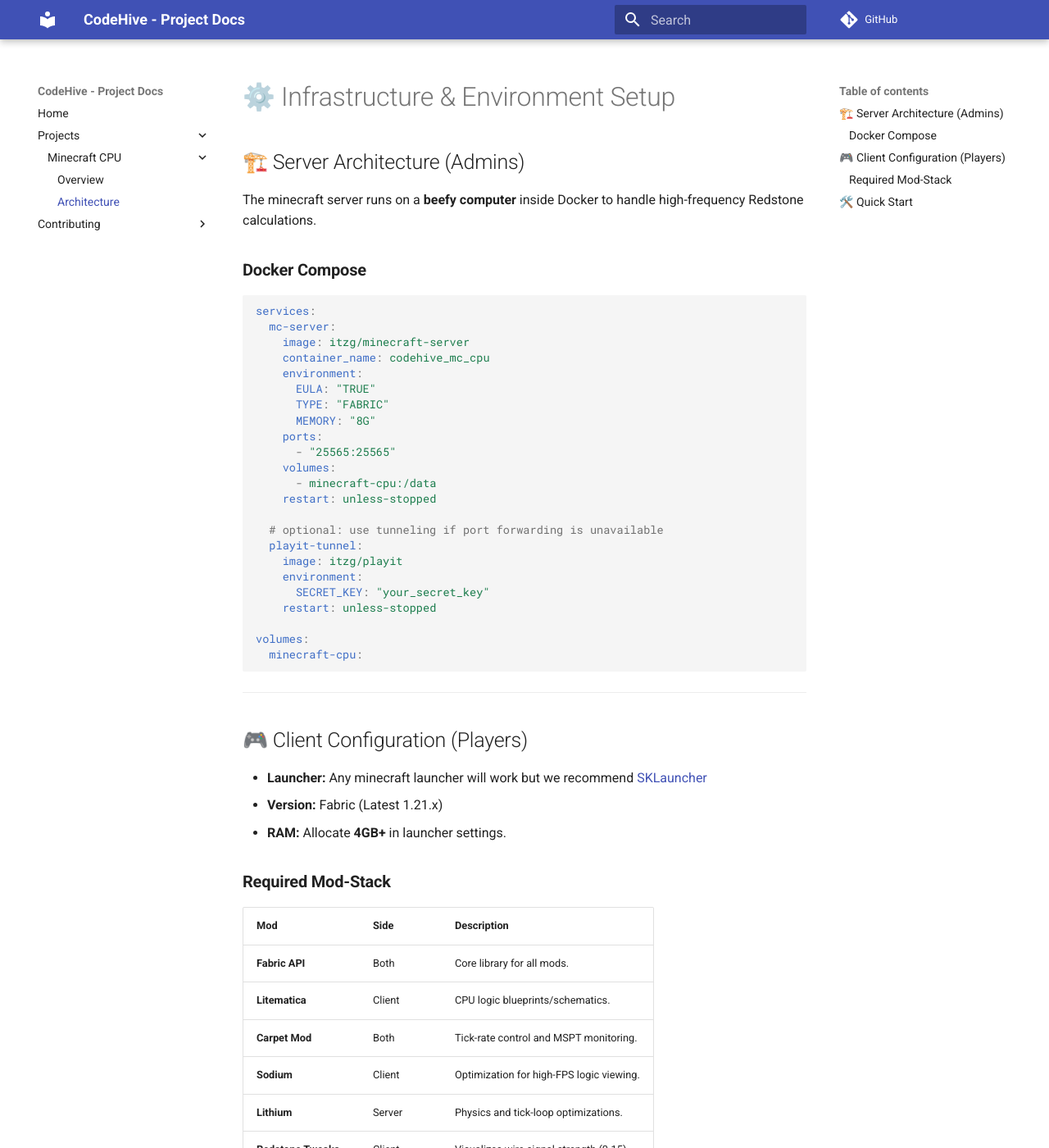
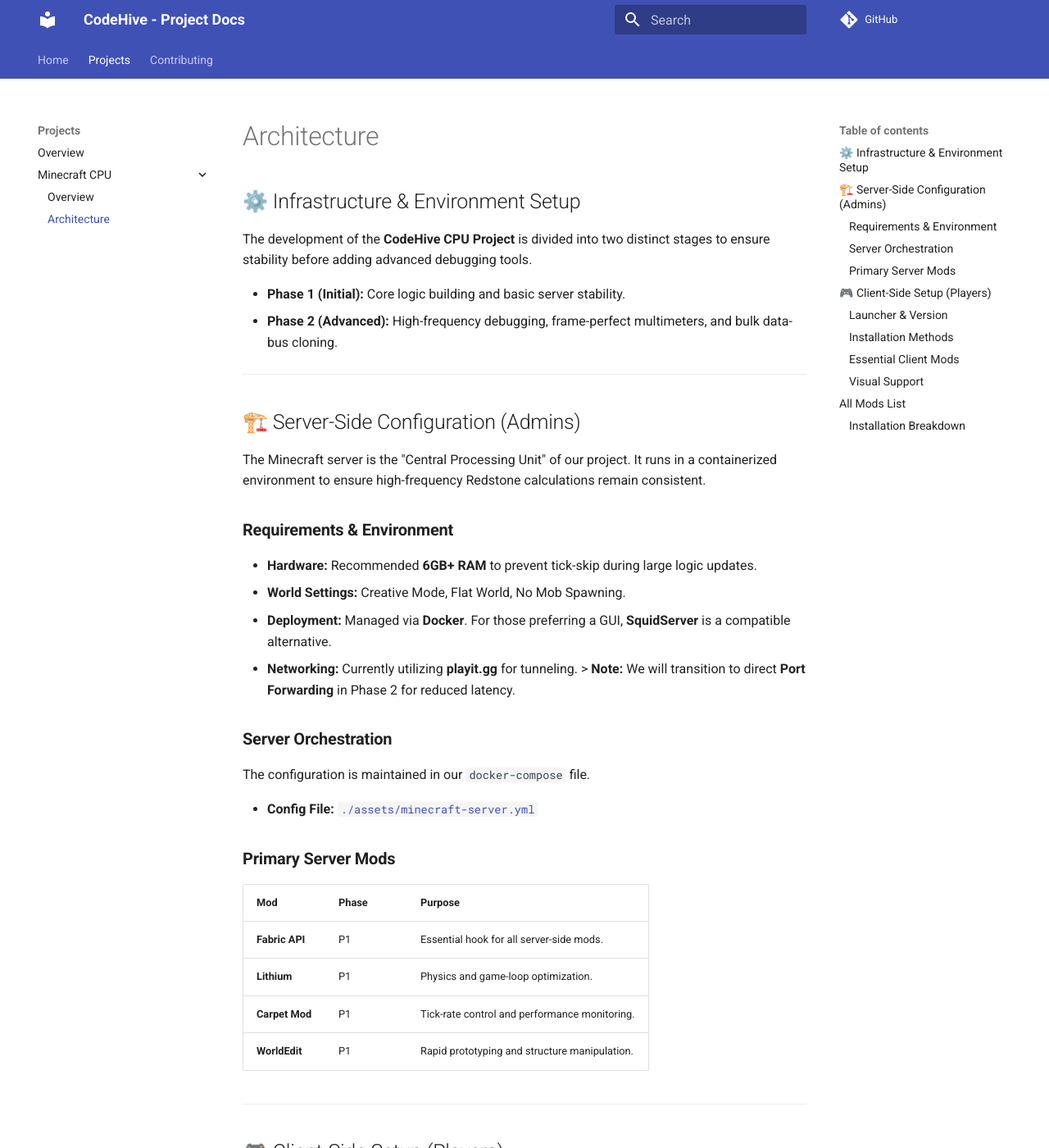
Before and after one commit to CodeHive-QA/project-docs, an MkDocs documentation site: the page built from docs/projects/minecraft-cpu/setup.md, in a window 1280 px wide and 1400 px high. Shown: the whole window at 82% size. Built offline with MkDocs 1.6.1 and Material for MkDocs 9.7.7, drawn with Linux system fonts in a browser that asks for light colours; comment, search, counter and statistics services are not loaded; some of the changed text lies outside the part shown.

Commit message:
update to the architeccture page minecraft cpu

````diff
--- /dev/null
+++ b/docs/projects/index.md
@@ -0,0 +1,2 @@
+# All the projects:
+- [**Minecraft CPU:** ](./minecraft-cpu/index.md) *Build a 8-bit computer in minecraft*
--- /dev/null
+++ b/docs/projects/minecraft-cpu/assets/playit-tunnel.yml
@@ -0,0 +1,6 @@
+services:
+  playit:
+    image: ghcr.io/playit-cloud/playit-agent:0.17
+    network_mode: host
+    environment:
+    - SECRET_KEY=your_playit_secret_key_here
--- a/docs/projects/minecraft-cpu/setup.md
+++ b/docs/projects/minecraft-cpu/setup.md
@@ -1,64 +1,95 @@
-# ⚙️ Infrastructure & Environment Setup
+## ⚙️ Infrastructure & Environment Setup
 
-## 🏗️ Server Architecture (Admins)
-The minecraft server runs on a **beefy computer** inside Docker to handle high-frequency Redstone calculations.
+The development of the **CodeHive CPU Project** is divided into two distinct stages to ensure stability before adding advanced debugging tools.
 
-### **Docker Compose**
-```yaml
-services:
-  mc-server:
-    image: itzg/minecraft-server
-    container_name: codehive_mc_cpu
-    environment:
-      EULA: "TRUE"
-      TYPE: "FABRIC"
-      MEMORY: "8G"
-    ports:
-      - "25565:25565"
-    volumes:
-      - minecraft-cpu:/data
-    restart: unless-stopped
+  * **Phase 1 (Initial):** Core logic building and basic server stability.
+  * **Phase 2 (Advanced):** High-frequency debugging, frame-perfect multimeters, and bulk data-bus cloning.
 
-  # optional: use tunneling if port forwarding is unavailable
-  playit-tunnel:
-    image: itzg/playit
-    environment:
-      SECRET_KEY: "your_secret_key"
-    restart: unless-stopped
+-----
 
-volumes:
-  minecraft-cpu:
-```
+## 🏗️ Server-Side Configuration (Admins)
+
+The Minecraft server is the "Central Processing Unit" of our project. It runs in a containerized environment to ensure high-frequency Redstone calculations remain consistent.
+
+### **Requirements & Environment**
+
+  * **Hardware:** Recommended **6GB+ RAM** to prevent tick-skip during large logic updates.
+  * **World Settings:** Creative Mode, Flat World, No Mob Spawning.
+  * **Deployment:** Managed via **Docker**. For those preferring a GUI, **SquidServer** is a compatible alternative.
+  * **Networking:** Currently utilizing **playit.gg** for tunneling.
+    > **Note:** We will transition to direct **Port Forwarding** in Phase 2 for reduced latency.
+
+### **Server Orchestration**
+
+The configuration is maintained in our `docker-compose` file.
+
+  * **Config File:** [`./assets/minecraft-server.yml`](./assets/minecraft-server.yml){:download="docker-compose.yml"}
+
+### **Primary Server Mods**
+
+| Mod | Phase | Purpose |
+| :--- | :--- | :--- |
+| **Fabric API** | P1 | Essential hook for all server-side mods. |
+| **Lithium** | P1 | Physics and game-loop optimization. |
+| **Carpet Mod** | P1 | Tick-rate control and performance monitoring. |
+| **WorldEdit** | P1 | Rapid prototyping and structure manipulation. |
+
+-----
+
+## 🎮 Client-Side Setup (Players)
+
+To connect to the CodeHive cluster, players must configure their local Minecraft installation to match our Fabric environment.
+
+### **Launcher & Version**
+
+  * **Recommended Launcher:** [SKLauncher](https://sklauncher.pl/) (allows for easy modpack management).
+  * **Minecraft Version:** **1.21.1**
+  * **Mod Loader:** Fabric
+
+### **Installation Methods**
+
+1.  **Manual / SKLauncher:** Go to `Installation Manager` \> `Modpacks`. Search and add the required mods listed below.
+2.  **Quick Setup:** Download the [**Client Mod-Stack v0.1**](./assets/client-mods-v0.1.zip){:download="client-mods-p1.zip"} and extract it into your `.minecraft/mods` folder.
+
+### **Essential Client Mods**
+
+  * **Fabric API:** Core dependency.
+  * **MaLiLib:** Library required for Litematica.
+  * **Litematica:** For viewing CPU logic blueprints and schematics.
+  * **Sodium:** Drastic FPS improvements when viewing large-scale Redstone builds.
+
+### **Visual Support**
+
+Upon joining the server, you will receive an automatic prompt to download the **Redstone Tweaks** resource pack.
+
+  * **Required:** Yes.
+  * **Function:** Visualizes wire signal strengths (0–15) and directional pulse indicators, which are critical for debugging logic gates.
+
+
+## All Mods List
+
+This is the master list for the **CodeHive CPU Project**. It is categorized by phase to ensure we don't overload the server or clients during the initial build.
+
+| Mod Name | Phase | Side | Function |
+| :--- | :---: | :---: | :--- |
+| **Fabric API** | P1 | Both | Core library required for all mods to function. |
+| **MaLiLib** | P1 | Client | Library mod required for Litematica's UI and configs. |
+| **Litematica** | P1 | Client | Provides holograms/schematics for building CPU components. |
+| **Carpet Mod** | P1 | Both | Allows `/tick` control, fake players, and TPS/MSPT monitoring. |
+| **Lithium** | P1 | Server | Optimization for physics and game-loop logic. |
+| **Sodium** | P1 | Client | Massive FPS engine overhaul; essential for large Redstone builds. |
+| **WorldEdit** | P1 | Both | Enables bulk cloning, rotating, and moving of large logic buses. |
+| **Redstone Tweaks** | P1 | Client | **(Resource Pack)** Visualizes power levels (0-15) on wires. |
+| **RS Multimeter** | P2 | Both | Frame-perfect logic debugging and pulse capturing. |
+| **Axiom** | P2 | Client | Professional-grade tool for world manipulation and 3D logic. |
+| **Iris Shaders** | P2 | Client | Used for high-quality cinematic recordings of the finished CPU. |
 
 ---
 
-## 🎮 Client Configuration (Players)
-* **Launcher:** Any minecraft launcher will work but we recommend [SKLauncher](https://sklauncher.pl/)
-* **Version:** Fabric (Latest 1.21.x)
-* **RAM:** Allocate **4GB+** in launcher settings.
+### **Installation Breakdown**
 
-### **Required Mod-Stack**
+* **Server-Side:** These are installed in the Docker container (`./assets/minecraft-server.yml`). They ensure the world stays lag-free and supports our logic tools.
+* **Client-Side:** These go in your local `mods` folder. If you are using **SKLauncher**, you can manually add these via the *Installation Manager* or use our pre-built zip.
+* **Both:** These mods must be present on both the server and your computer for the features (like WorldEdit commands or Multimeter data) to sync properly.
 
-| Mod | Side | Description |
-| :--- | :--- | :--- |
-| **Fabric API** | Both | Core library for all mods. |
-| **Litematica** | Client | CPU logic blueprints/schematics. |
-| **Carpet Mod** | Both | Tick-rate control and MSPT monitoring. |
-| **Sodium** | Client | Optimization for high-FPS logic viewing. |
-| **Lithium** | Server | Physics and tick-loop optimizations. |
-| **Redstone Tweaks**| Client | Visualizes wire signal strength (0-15). |
-| **Axiom** (P2) | Client | Advanced structural/logic building. |
-| **WorldEdit** (P2)| Both | Bulk cloning of data buses/memory. |
-| **RS Multimeter** (P2)| Both | Frame-perfect clock cycle debugging. |
-
-!!! info
-
-    P2 means Phase 2.
-    We would install and use those in later development phase
-
----
-
-## 🛠️ Quick Start
-1. **Mods:** Download the `.zip` from Discord and import into SKLauncher.
-2. **Schematics:** Place `.litematic` files in `/.minecraft/schematics/`.
-3. **Connect:** Use the IP provided in the `#mc-cpu-dev` channel.
+**Would you like me to update the "Quick Start" section to include specific instructions for the Phase 2 mods?**
--- a/mkdocs.yml
+++ b/mkdocs.yml
@@ -8,21 +8,40 @@
 
 theme:
   name: material
+  features:
+    - navigation.tabs
+    - navigation.top
+    - search.suggest
+    - search.highlight
+    - content.code.annotate
+    - content.code.copy
+    - content.code.select
 
 repo_url: https://github.com/CodeHive-QA/project-docs/
 edit_uri: edit/main/docs/
 
+
+markdown_extensions:
+  - admonition
+  - pymdownx.details
+  - pymdownx.superfences
+  - pymdownx.highlight:
+      anchor_linenums: true
+      line_spans: __span
+      pygments_lang_class: true
+  - pymdownx.inlinehilite
+  - pymdownx.snippets
+  - pymdownx.superfences
+  - attr_list
+
+
 nav:
   - Home: index.md
   - Projects:
+    - Overview: projects/index.md
     - Minecraft CPU:
       - Overview: projects/minecraft-cpu/index.md
       - Architecture: projects/minecraft-cpu/setup.md
   - Contributing:
     - Onboarding: meta/onboarding.md
     - Writing Effective Documentation: meta/writing-docs.md
-
-markdown_extensions:
-  - admonition
-  - pymdownx.details
-  - pymdownx.superfences
````
Also changed, not shown: docs/projects/minecraft-cpu/assets/mcs-server.yml (added, +35 -0 lines), docs/projects/minecraft-cpu/assets/minecraft-server.yml (added, +47 -0 lines), 10 other files.
